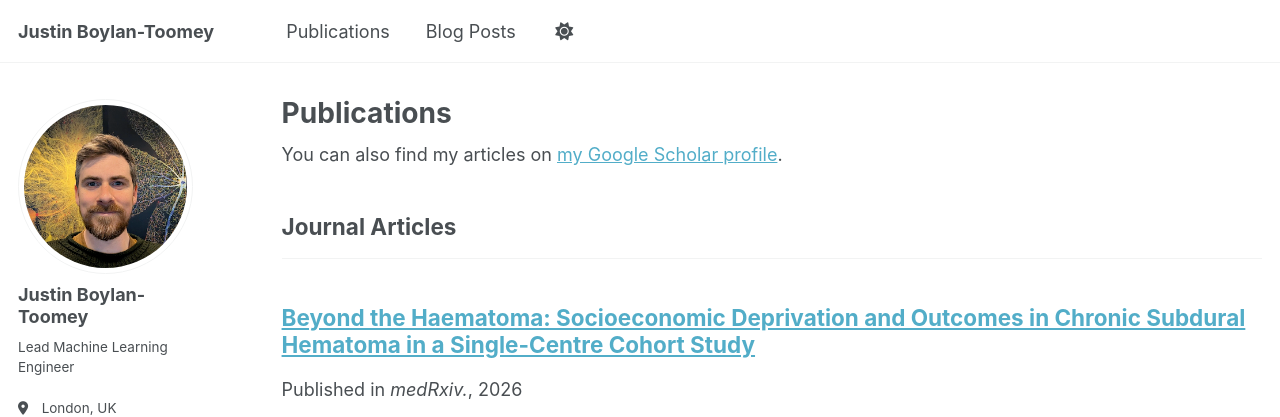
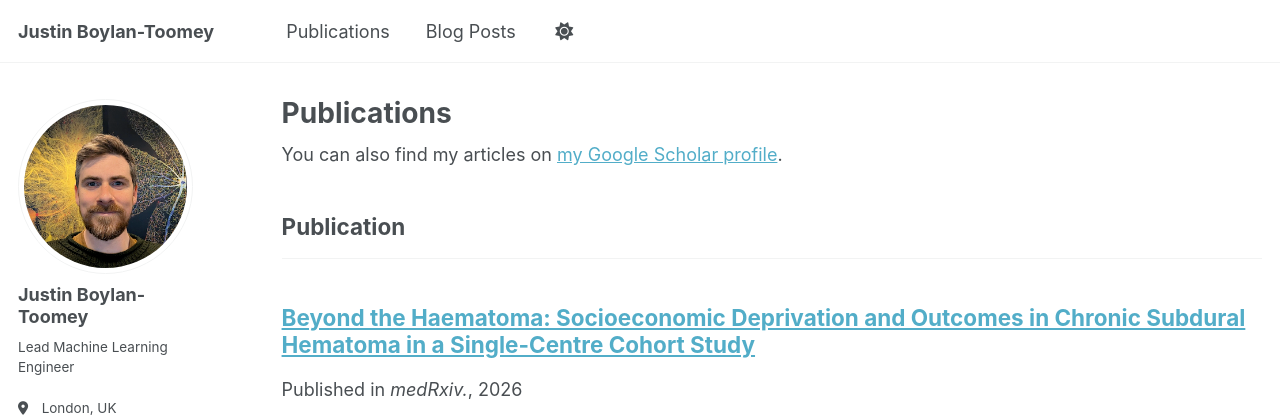
Before and after one commit to justinbt1/justinbt1.github.io, a Jekyll site: the page built from _pages/publications.html, in a window 1280 px wide and 900 px high. Shown: the top 417 px of the window. Built offline with Jekyll 4.4.1, drawn with Linux system fonts in a browser that asks for light colours; some web fonts are replaced; a script that is not in the unit is left out.

Commit message:
Changed pub categories

```diff
--- a/_config.yml
+++ b/_config.yml
@@ -90,6 +90,10 @@ publication_category:
     title: 'Journal Articles'
   conferences:
     title: 'Conference Papers'
+  preprints:
+    title: 'Preprints'
+  publications:
+    title: 'Publication'
 
 # Site Settings
 teaser                   :  # filename of teaser fallback teaser image placed in /images/ for social media previews
```
Also changed, not shown: _publications/2009-10-01-paper-title-number-1.md (+1 -1 lines), _publications/2026_10_09-beyond_the_hematoma.md (+1 -1 lines).
